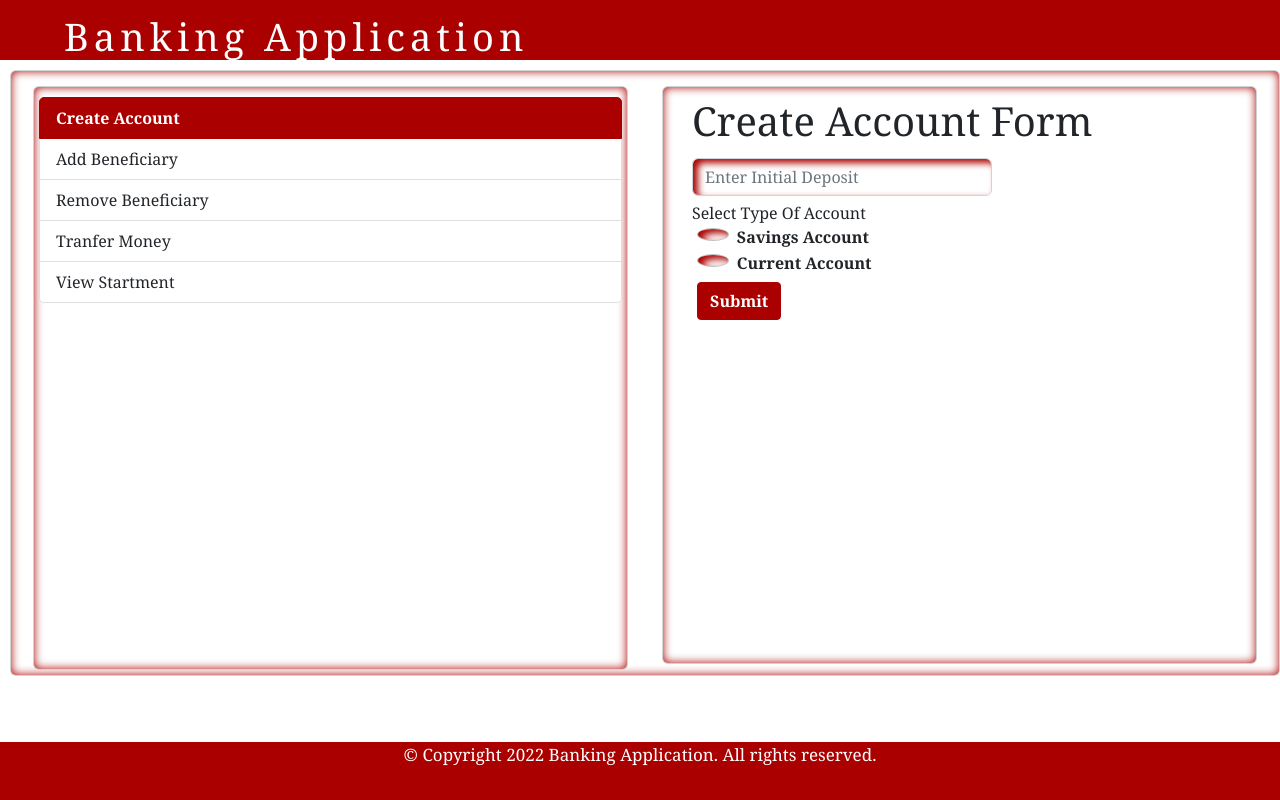
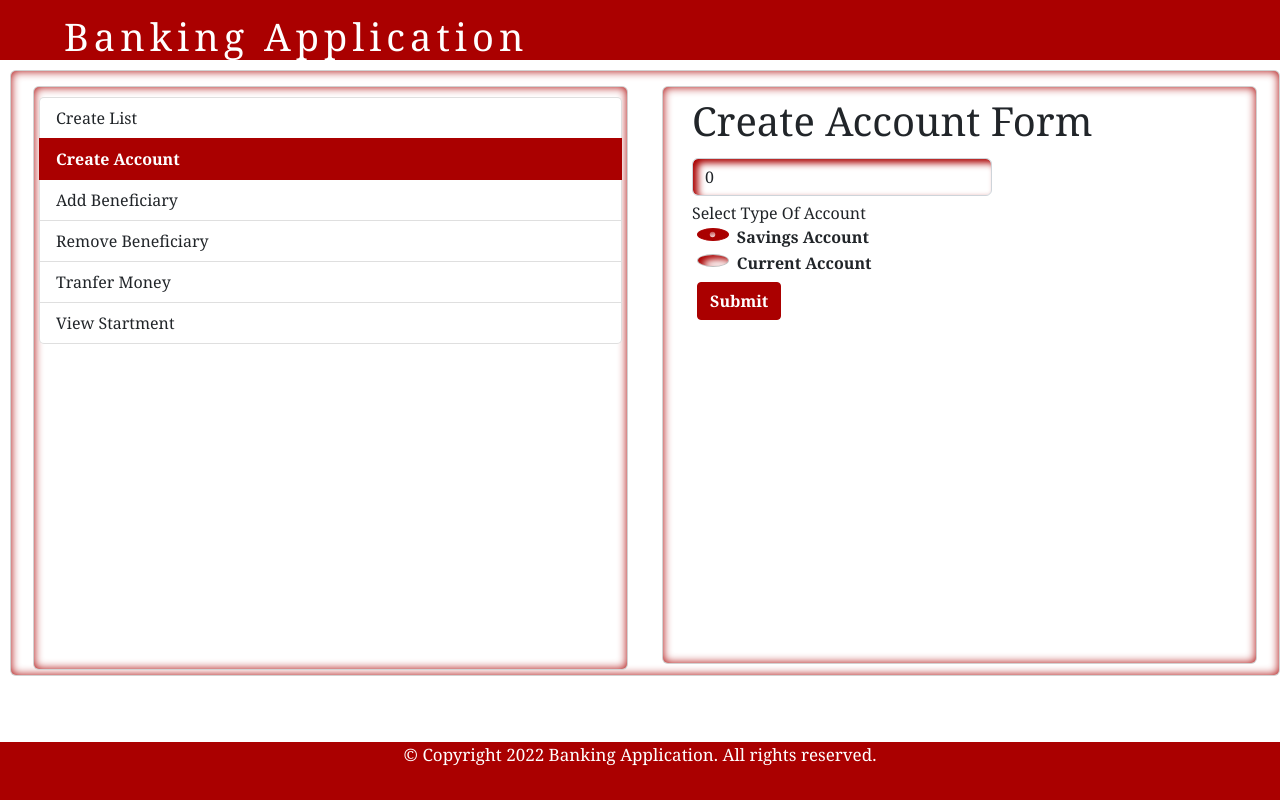
Before and after one commit to Ankitsahu92/banking-application, a React (Create React App) app: page /Dashboard in a window 1280 px wide. Both pictures are taken after a click on the item "Create Account". Built offline with nearby package versions, Linux system fonts and the light colour scheme.

Commit message:
dashboard Changes

```diff
--- a/src/App.scss
+++ b/src/App.scss
@@ -108,3 +108,8 @@ label {
   color: linen;
   opacity: 1;
 }
+
+.form-check-input:checked {
+  background-color: var(--project-primary-color) !important;
+  border-color: var(--project-primary-color) !important;
+}
--- a/src/app/components/pages/customer/Profile.tsx
+++ b/src/app/components/pages/customer/Profile.tsx
@@ -58,8 +58,10 @@ export const Profile = ({
   const onlyNumberKey = (evt: any) => {
     // Only ASCII character in that range allowed
     var charCode = evt.which ? evt.which : evt.keyCode;
-    if (charCode !== 46 && charCode > 31 && (charCode < 48 || charCode > 57))
+    if (charCode !== 46 && charCode > 31 && (charCode < 48 || charCode > 57)) {
+      evt.preventDefault();
       return false;
+    }
 
     return true;
   };
--- a/src/app/components/pages/customer/dashboard/CreateAccount.tsx
+++ b/src/app/components/pages/customer/dashboard/CreateAccount.tsx
@@ -1,11 +1,29 @@
-import React from "react";
+import React, { ChangeEvent } from "react";
+import { AccountType } from "../../../../global.types";
 import Card from "../../../common/Card";
 
-type Props = {};
+// type Props = {
+//   formData?: AccountType | null | undefined;
+// };
 
-const CreateAccount = (props: Props) => {
+const CreateAccount = ({
+  formData,
+  setFormData,
+  onSubmitClicked,
+}: {
+  formData: AccountType;
+  setFormData: (value: React.SetStateAction<AccountType>) => void;
+  onSubmitClicked: any;
+}) => {
+  const onChange = (e: ChangeEvent<HTMLInputElement>) => {
+    setFormData((prev) => {
+      return { ...prev, [e.target.name]: e.target.value };
+    });
+  };
+
   return (
     <Card height="99%">
+      <form autoComplete="off">
         <div className="container">
           <div className="row">
             <div className="col-md-12">
@@ -18,7 +36,10 @@ const CreateAccount = (props: Props) => {
               <input
                 style={{ width: "300px" }}
                 type="text"
+                onChange={onChange}
+                name="initialDeposit"
                 className="form-control"
+                defaultValue={formData?.initialDeposit}
                 placeholder="Enter Initial Deposit"
               ></input>
             </div>
@@ -30,23 +51,29 @@ const CreateAccount = (props: Props) => {
             <div className="col-md-12">
               <div className="form-check" style={{ width: "300px" }}>
                 <input
+                  defaultChecked={formData?.typeOfAccount === "SB"}
                   className="form-check-input"
                   type="radio"
-                name="flexRadioDefault"
-                id="flexRadioDefault1"
+                  onChange={onChange}
+                  name="typeOfAccount"
+                  id="SB"
+                  value="SB"
                 />
-              <label className="form-check-label" htmlFor="flexRadioDefault1">
+                <label className="form-check-label" htmlFor="SB">
                   &nbsp; Savings Account
                 </label>
               </div>
               <div className="form-check" style={{ width: "300px" }}>
                 <input
+                  defaultChecked={formData?.typeOfAccount === "CA"}
                   className="form-check-input"
                   type="radio"
-                name="flexRadioDefault"
-                id="flexRadioDefault2"
+                  onChange={onChange}
+                  name="typeOfAccount"
+                  id="CA"
+                  value="CA"
                 />
-              <label className="form-check-label" htmlFor="flexRadioDefault2">
+                <label className="form-check-label" htmlFor="CA">
                   &nbsp; Current Account
                 </label>
               </div>
@@ -54,10 +81,18 @@ const CreateAccount = (props: Props) => {
           </div>
           <div className="row">
             <div className="col-md-12">
-            <button type="button">Submit</button>
+              <button
+                onClick={() => {
+                  onSubmitClicked();
+                }}
+                type="button"
+              >
+                Submit
+              </button>
             </div>
           </div>
         </div>
+      </form>
     </Card>
   );
 };
--- a/src/app/components/pages/customer/dashboard/Dashboard.tsx
+++ b/src/app/components/pages/customer/dashboard/Dashboard.tsx
@@ -1,7 +1,5 @@
-import React, { useState } from "react";
+import React, { useEffect, useState } from "react";
 import Card from "../../../common/Card";
-// import img from "../../../../assets/images/bank-svgrepo-com.svg";
-// import { Link } from "react-router-dom";
 import AccountList from "./AccountList";
 import AddBeneficiary from "./AddBeneficiary";
 import CreateAccount from "./CreateAccount";
@@ -11,11 +9,12 @@ import ViewStatement from "./ViewStatement";
 
 import { connect } from "react-redux";
 import { AccountType } from "../../../../global.types";
-import { NavigateFunction } from "react-router-dom";
+import { NavigateFunction, useNavigate } from "react-router-dom";
 import { createOrUpdateAccount } from "../../../../redux/actions/accountAction";
 import { AppState } from "../../../../redux/store";
 
 const dashboard = [
+  "Create List",
   "Create Account",
   "Add Beneficiary",
   "Remove Beneficiary",
@@ -25,29 +24,48 @@ const dashboard = [
 export const Dashboard = ({
   account,
   accountList,
-  dashboardLoading,
+  loading,
   createOrUpdateAccount,
 }: DashboardProps) => {
   const [selectedDashboardItem, setSelectedDashboardItem] = useState<
     string | null
-  >(null);
-  console.log(selectedDashboardItem, "selectedDashboardItem");
+  >(dashboard[0]);
+
+  const [formData, setFormData] = useState<AccountType>(
+    account
+      ? account
+      : {
+          id: "",
+          accountNumber: "",
+          initialDeposit: 0,
+          typeOfAccount: "",
+          userID: "",
+        }
+  );
+  const navigate = useNavigate();
+  const onSubmitClicked = () => {
+    console.log("onSubmitClicked", formData);
+    createOrUpdateAccount(formData, navigate);
+  };
+
+  useEffect(() => {
+    console.log("useEffect", account);
+
+    setFormData(
+      account
+        ? account
+        : {
+            id: "",
+            accountNumber: "",
+            initialDeposit: 0,
+            typeOfAccount: "",
+            userID: "",
+          }
+    );
+  }, [account]);
+
   return (
     <>
-      {/* <Card>
-    <div className="row">
-      <div style={{ display: "inline-flex" }}>
-        <img src={img} className="imgBackIcon" alt="img Back Icon"></img>
-        <div style={{ textAlign: "right" }}>
-          <nav>
-            <ul>
-              <li>Dashboard</li>
-            </ul>
-          </nav>
-        </div>
-      </div>
-    </div>
-  </Card> */}
       <Card>
         <div className="row">
           <div className="col col-6" style={{ height: "73vh" }}>
@@ -73,12 +91,18 @@ export const Dashboard = ({
             </Card>
           </div>
           <div className="col col-6">
-            {selectedDashboardItem === null && <AccountList />}
-            {selectedDashboardItem === dashboard[0] && <CreateAccount />}
-            {selectedDashboardItem === dashboard[1] && <AddBeneficiary />}
-            {selectedDashboardItem === dashboard[2] && <RemoveBeneficiary />}
-            {selectedDashboardItem === dashboard[3] && <TransferMoney />}
-            {selectedDashboardItem === dashboard[4] && <ViewStatement />}
+            {selectedDashboardItem === dashboard[0] && <AccountList />}
+            {selectedDashboardItem === dashboard[1] && (
+              <CreateAccount
+                formData={formData}
+                setFormData={setFormData}
+                onSubmitClicked={onSubmitClicked}
+              />
+            )}
+            {selectedDashboardItem === dashboard[2] && <AddBeneficiary />}
+            {selectedDashboardItem === dashboard[3] && <RemoveBeneficiary />}
+            {selectedDashboardItem === dashboard[4] && <TransferMoney />}
+            {selectedDashboardItem === dashboard[5] && <ViewStatement />}
           </div>
         </div>
       </Card>
@@ -91,7 +115,7 @@ Dashboard.propTypes = {};
 const mapStateToProps = (state: AppState) => ({
   account: state.account.account || null,
   accountList: state.account.accountList || [],
-  dashboardLoading: state.profile.loading || false,
+  loading: state.account.loading || false,
 });
 
 const mapDispatchToProps = {
@@ -108,5 +132,4 @@ interface DashboardProps {
     data: AccountType,
     navigate: NavigateFunction
   ) => void;
-  dashboardLoading: boolean;
 }
--- a/src/app/redux/actions/accountAction.ts
+++ b/src/app/redux/actions/accountAction.ts
@@ -4,7 +4,8 @@ import { AppConstant } from "../../components/utils/AppConstant";
 
 import api from "../../components/utils/utility";
 import { AccountType } from "../../global.types";
-import { CreateAccountType, GetAccounByIdType, GetAllAccountType, SetAlertType, UpdateAccountErrorType, UpdateAccountType } from "../types";
+import { CreateAccountType, GetAccounByIdType, GetAllAccountType, ResetAccountType, SetAlertType, UpdateAccountErrorType, UpdateAccountType } from "../types";
+import moment from 'moment'
 
 
 export const getAllAccount =
@@ -54,12 +55,16 @@ export const createOrUpdateAccount =
     (data: AccountType, navigate: NavigateFunction) =>
         async (
             dispatch: Dispatch<
-                CreateAccountType | UpdateAccountType | UpdateAccountErrorType | SetAlertType
+                CreateAccountType | UpdateAccountType | UpdateAccountErrorType | ResetAccountType | SetAlertType
             >
         ) => {
             try {
+                const accountNumber = moment().format("DDMMYYYYHHMMSS")
                 const id = localStorage.getItem(AppConstant.ID)
-                const response = await api.put<any>(`/account`, { ...data, id: id });
+                const APIObj = { ...data, userID: id, accountNumber };
+                console.log("APIObj", APIObj);
+
+                const response = await api.post<any>(`/account`, APIObj);
                 console.log(response, "createOrUpdateAccount");
 
                 // const { user, ...profileData } = result.data;
@@ -69,9 +74,15 @@ export const createOrUpdateAccount =
                 //     type: "UPDATE_PROFILE",
                 //     payload: response.data.data,
                 // });
-                // if (response.data.status === 200) {
-                //     navigate("/dashboard");
-                // }
+                if (response.data.status === 201) {
+                    // navigate("/dashboard");
+                    dispatch({
+                        type: "RESET_ACCOUNT"
+                    } as ResetAccountType);
+
+                    alert(response.data.msg)
+
+                }
                 //return true;
             } catch (error: any) {
                 console.log(JSON.stringify(error));
--- a/src/app/redux/actions/profileAction.ts
+++ b/src/app/redux/actions/profileAction.ts
@@ -46,7 +46,7 @@ export const createOrUpdateProfile =
                 //     type: "UPDATE_PROFILE",
                 //     payload: profileData,
                 // });
-                //navigate("/dashboard");
+                navigate("/dashboard");
             } catch (error: any) {
                 console.log(JSON.stringify(error));
 
--- a/src/app/redux/reducers/account.ts
+++ b/src/app/redux/reducers/account.ts
@@ -1,11 +1,11 @@
 import { AccountType, ClientErrorType } from "../../global.types";
 import { AppActionTypes } from "../types";
-
+const initialAccount = { accountNumber: "", id: "", initialDeposit: 0, typeOfAccount: "SB", userID: "" }
 const initialState: AccountState = {
-    account: null,
+    account: initialAccount,
     accountList: [],
     error: {},
-    loading: true,
+    loading: false,
 };
 
 const accountReducer = (
@@ -34,7 +34,12 @@ const accountReducer = (
                 ...state,
                 loading: false,
             };
-
+        case "RESET_ACCOUNT":
+            return {
+                ...state,
+                account: initialAccount,
+                loading: false,
+            };
         default:
             return state;
     }
--- a/src/app/redux/types/index.ts
+++ b/src/app/redux/types/index.ts
@@ -148,6 +148,9 @@ export interface UpdateAccountType {
 export interface UpdateAccountErrorType {
   type: "UPDATE_ACCOUNT_ERROR";
 }
+export interface ResetAccountType {
+  type: "RESET_ACCOUNT";
+}
 //*********************AccountType End ************ */
 
 export type AppActionTypes =
@@ -155,6 +158,7 @@ export type AppActionTypes =
   | GetAccounByIdType
   | CreateAccountType
   | UpdateAccountType
+  | ResetAccountType
   | UpdateAccountErrorType
 
   | SetAlertType
```
Lines whose indentation alone changed are shown as unchanged.
